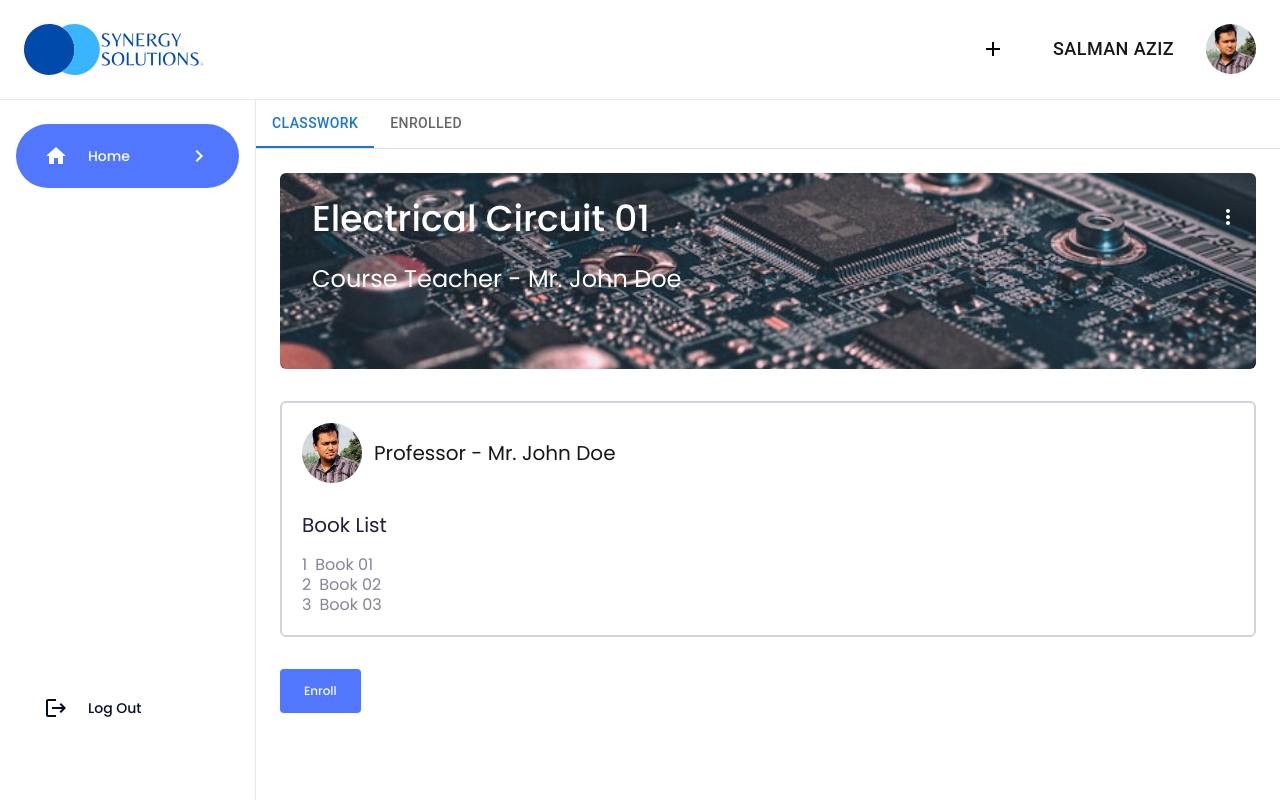
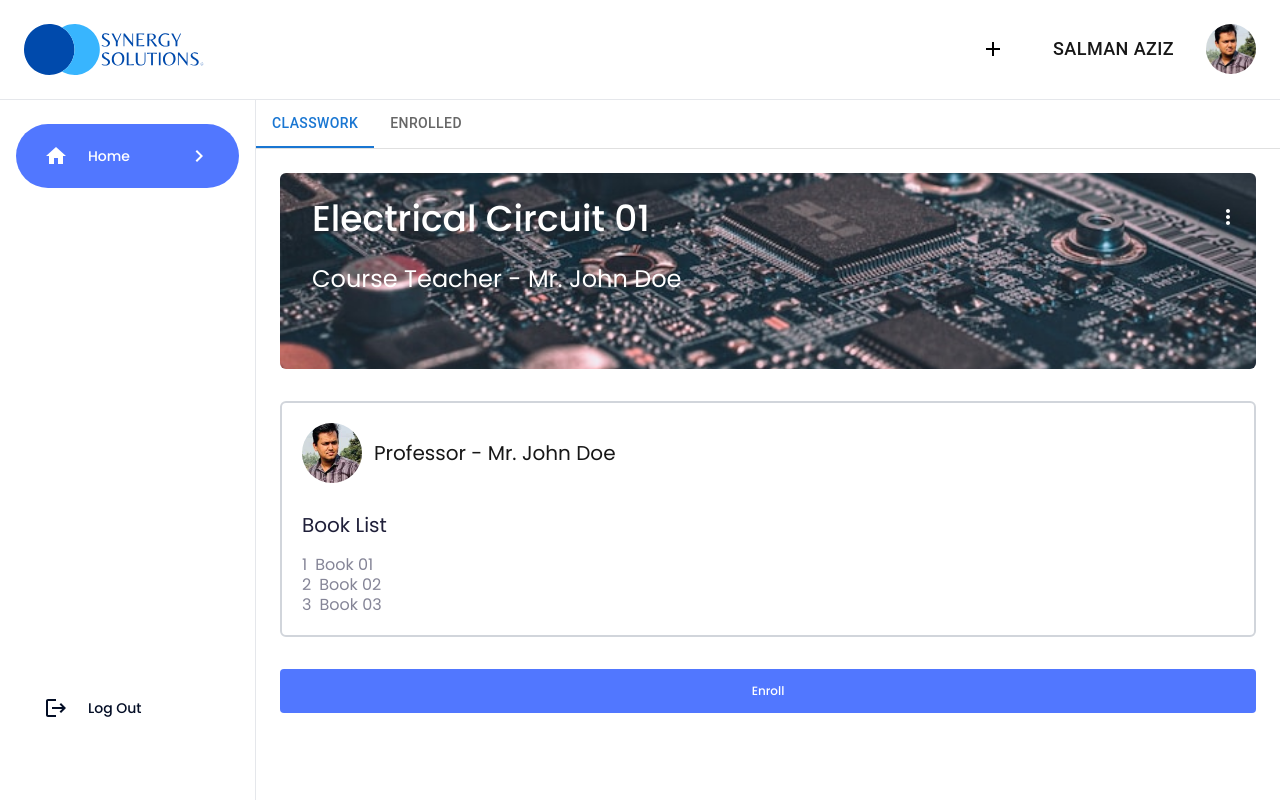
Before and after one commit to IamSAShuvo/next.js-synergy-classroom-web, a Next.js app: page /dashboard/course-details/1 in a window 1280 px wide. Built offline with nearby package versions, Linux system fonts and the light colour scheme.

Commit message:
feat: implement enrollment functionality in CourseTab with dynamic button state

```diff
--- a/app/(dashboard)/dashboard/course-details/components/CourseTab.tsx
+++ b/app/(dashboard)/dashboard/course-details/components/CourseTab.tsx
@@ -11,6 +11,7 @@ import MoreVertIcon from "@mui/icons-material/MoreVert";
 import { courseList } from "@/app/constantData/demoData";
 import { Box } from "@mui/material";
 import PrimaryButton from "@/app/components/Buttons/PrimaryButton";
+import { useState } from "react";
 
 interface TabPanelProps {
   children?: React.ReactNode;
@@ -49,8 +50,17 @@ export default function BasicTabs() {
   };
 
   const params = useParams();
+  const { id } = params;
   const courseIndex = parseInt(params.id as string) - 1;
   const courseData = courseList[courseIndex];
+  const [enrolledCourses, setEnrolledCourses] = useState<number[]>([]);
+
+  // const course = courseList.find((course) => course.id === Number(id));
+  const isEnrolled = enrolledCourses.includes(Number(id));
+
+  const handleEnroll = () => {
+    setEnrolledCourses((prev) => [...prev, Number(id)]);
+  };
 
   return (
     <Box sx={{ width: "100%" }}>
@@ -107,8 +117,12 @@ export default function BasicTabs() {
             </div>
           </section>
           <PrimaryButton
-            text="Enroll"
-            className="bg-skyBlue text-xs hover:bg-indigo-600 text-white px-6 py-3 rounded font-medium leading-5 self-start"
+            onClick={handleEnroll}
+            text={isEnrolled ? "Already Enrolled" : "Enroll"}
+            className={`${
+              isEnrolled ? "bg-gray-500 cursor-not-allowed" : "bg-skyBlue"
+            } text-xs hover:bg-indigo-600 text-white px-6 py-3 rounded font-medium leading-5`}
+            disabled={isEnrolled}
           />
         </div>
       </CustomTabPanel>
--- a/app/components/DashboardMainContent/DashboardComponent.tsx
+++ b/app/components/DashboardMainContent/DashboardComponent.tsx
@@ -92,6 +92,7 @@ const DashboardComponent = () => {
                   }}
                   text="Enroll"
                   className="bg-skyBlue text-xs hover:bg-indigo-600 text-white px-6 py-3 rounded font-medium leading-5"
+                  disabled={isEnrolled}
                 />
               ) : (
                 <CheckCircleIcon className="text-green-500" fontSize="large" />
```
